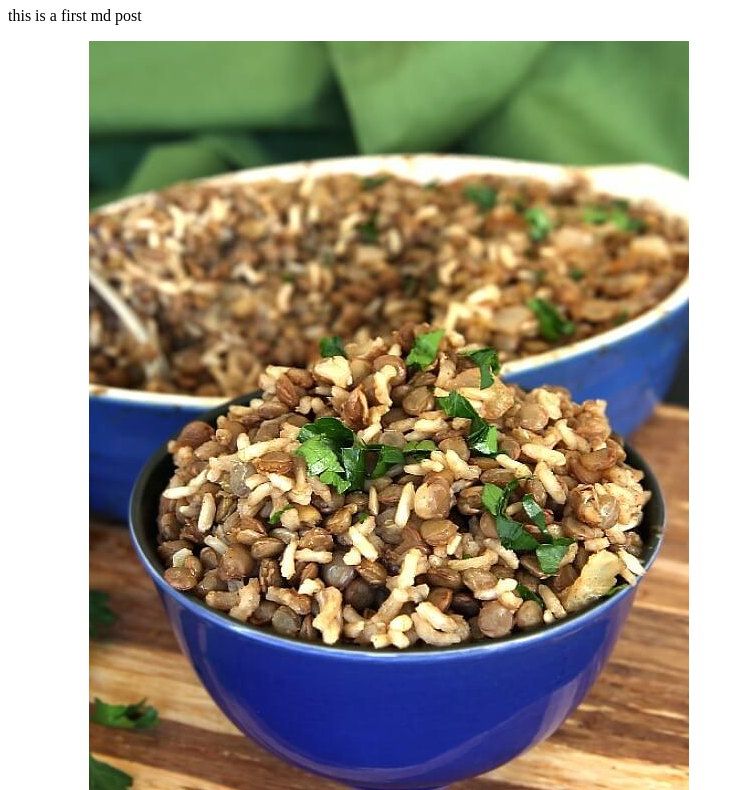
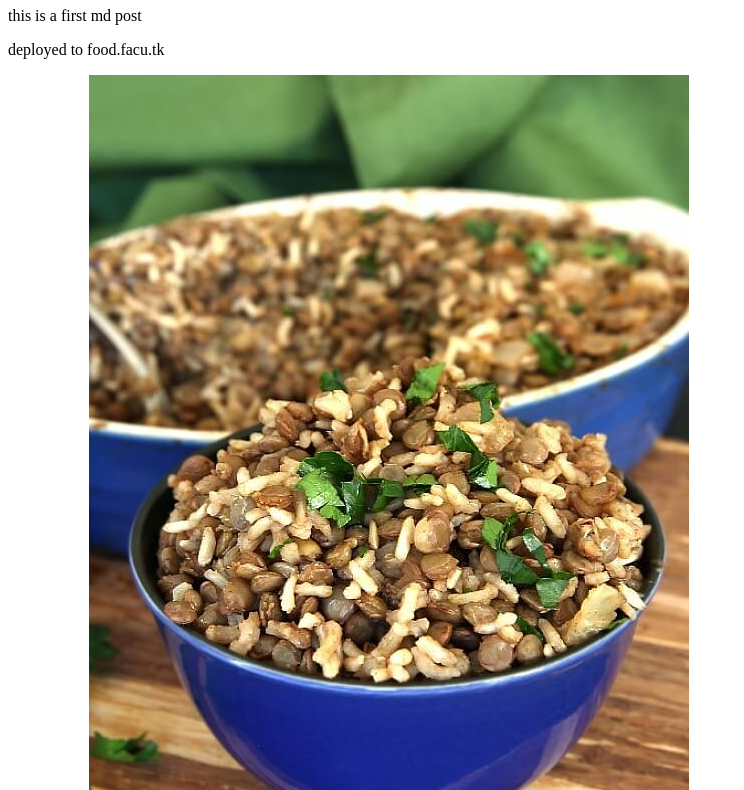
Before and after one commit to facutk/food.facu.tk, a Gatsby site: page /blog/my-first-post in a window 1280 px wide. Shown: the part 180-970 px from the top of the page, without its empty margins (0-744 px from the left). Built offline with nearby package versions, Linux system fonts and the light colour scheme; Gatsby itself is replaced by a stand-in of ours.

Commit message:
change pos

```diff
--- a/posts/first.md
+++ b/posts/first.md
@@ -8,5 +8,7 @@ title: "My first blog post"
 
 this is a first md post
 
+deployed to food.facu.tk
+
 Inline-style:
 ![mujadara](mujadara.jpg "mujadara")
```
